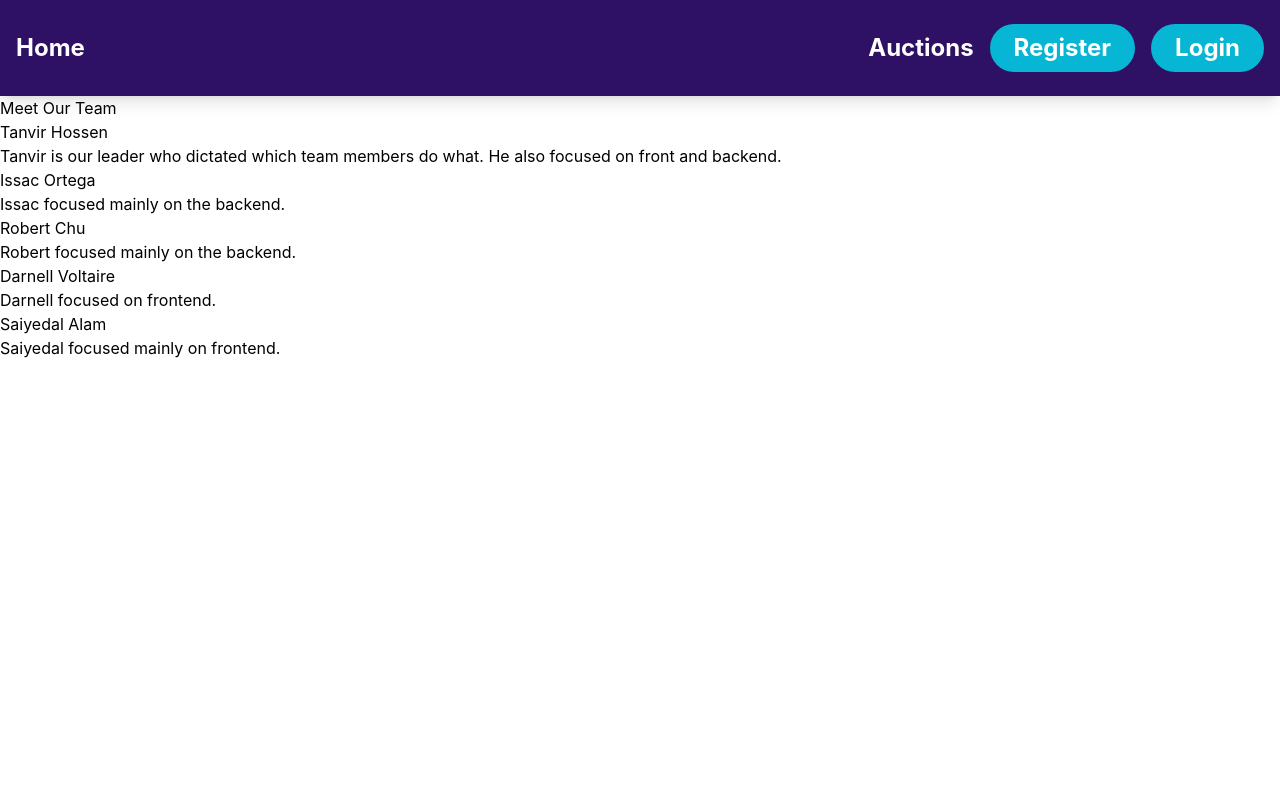
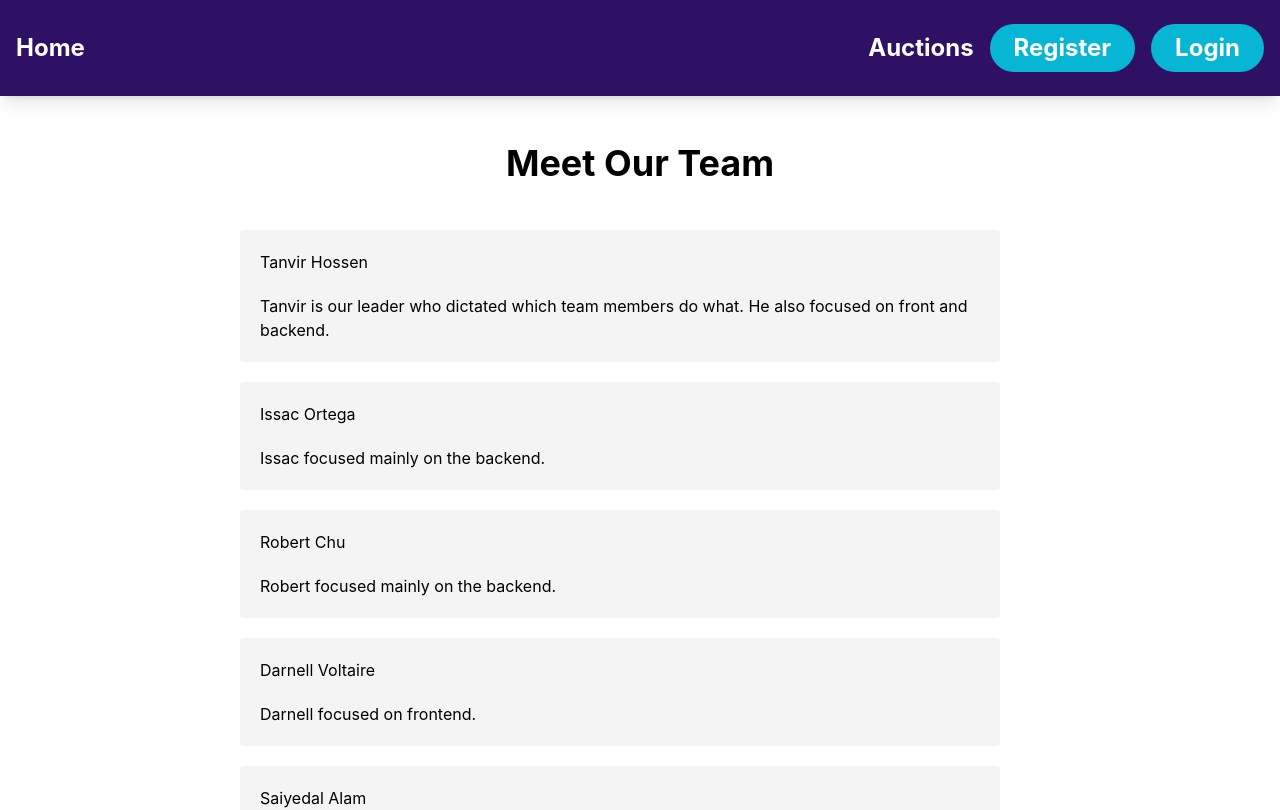
Before and after one commit to THossen/BiddersBlock, a React (Create React App) app in the folder client/: page /AboutUs in a window 1280 px wide. Shown: the top 810 px of the page. Built offline with nearby package versions, Linux system fonts and the light colour scheme; no server answers.

Commit message:
Clean up UserInfo and apply CSS to AboutUs

```diff
--- a/client/src/components/pages/About Us/AboutUs.js
+++ b/client/src/components/pages/About Us/AboutUs.js
@@ -1,29 +1,72 @@
+import React from 'react';
+
+const styles = {
+  aboutUsContainer: {
+    maxWidth: '800px',
+    margin: '0 auto',
+    padding: '40px 0',
+  },
+  aboutUsHeading: {
+    textAlign: 'center',
+    marginBottom: '40px',
+    fontSize: '36px',
+    fontWeight: 'bold',
+  },
+  teamMembersList: {
+    listStyle: 'none',
+    margin: 0,
+    padding: 0,
+  },
+  teamMemberCard: {
+    backgroundColor: '#f4f4f4',
+    borderRadius: '4px',
+    padding: '20px',
+    marginBottom: '20px',
+  },
+  teamMemberCard: {
+    backgroundColor: '#f4f4f4',
+    borderRadius: '4px',
+    padding: '20px',
+    marginBottom: '20px',
+    flexBasis: '100%',
+    marginRight: '40px',
+  },
+  teamMemberName: {
+    margin: 0,
+  },
+  teamMemberBio: {
+    marginTop: '20px',
+  },
+};
+
 const AboutUs = () => {
   return (
-    <div className="about-us-container">
-      <h1 className="about-us-heading">Meet Our Team</h1>
+    <div style={styles.aboutUsContainer}>
+      <h1 style={styles.aboutUsHeading}>Meet Our Team</h1>
       <div id="team-members-section">
-        <ul className="team-members-list">
-          <li className="team-member-card">
-            <h2 className="team-member-name">Tanvir Hossen</h2>
-            <p className="team-member-bio">Tanvir is our leader who dictated which team members do what. He also focused on front and backend.</p>
+        <ul style={styles.teamMembersList}>
+          <li style={styles.teamMemberCard}>
+            <h2 style={styles.teamMemberName}>Tanvir Hossen</h2>
+            <p style={styles.teamMemberBio}>Tanvir is our leader who dictated which team members do what. He also focused on front and backend.</p>
           </li>
-          <li className="team-member-card">
-            <h2 className="team-member-name">Issac Ortega</h2>
-            <p className="team-member-bio">Issac focused mainly on the backend.</p>
-          </li>
-          <li className="team-member-card">
-            <h2 className="team-member-name">Robert Chu</h2>
-            <p className="team-member-bio">Robert focused mainly on the backend.</p>
-          </li>
-          <li className="team-member-card">
-            <h2 className="team-member-name">Darnell Voltaire</h2>
-            <p className="team-member-bio">Darnell focused on frontend.</p>
-          </li>
-          <li className="team-member-card">
-            <h2 className="team-member-name">Saiyedal Alam</h2>
-            <p className="team-member-bio">Saiyedal focused mainly on frontend.</p>
-          </li>
+          <div style={{ display: 'flex', flexWrap: 'wrap' }}>
+            <li style={styles.teamMemberCard}>
+              <h2 style={styles.teamMemberName}>Issac Ortega</h2>
+              <p style={styles.teamMemberBio}>Issac focused mainly on the backend.</p>
+            </li>
+            <li style={styles.teamMemberCard}>
+              <h2 style={styles.teamMemberName}>Robert Chu</h2>
+              <p style={styles.teamMemberBio}>Robert focused mainly on the backend.</p>
+            </li>
+            <li style={styles.teamMemberCard}>
+              <h2 style={styles.teamMemberName}>Darnell Voltaire</h2>
+              <p style={styles.teamMemberBio}>Darnell focused on frontend.</p>
+            </li>
+            <li style={styles.teamMemberCard}>
+              <h2 style={styles.teamMemberName}>Saiyedal Alam</h2>
+              <p style={styles.teamMemberBio}>Saiyedal focused mainly on frontend.</p>
+            </li>
+          </div>
         </ul>
       </div>
     </div>
--- a/client/src/components/pages/Profile/UserInfo.js
+++ b/client/src/components/pages/Profile/UserInfo.js
@@ -1,32 +1,31 @@
 import React from 'react';
 import useAuth from "../../Providers/useAuth";
-import axios from 'axios';
-
 
 const UserInfo = () => {
   const { user } = useAuth();
   console.log(user);
 
   return (
-    <div className="rounded-lg shadow-lg w-full h-full">
-      <h2 className="text-4xl font-bold text-gray-800 md:text-5xl">
+    <div className="rounded-lg shadow-lg w-full h-full p-4">
+      <h2 className="text-4xl font-bold text-gray-800 md:text-5xl mb-4">
         User Info
       </h2>
       <div className="text-1x1 text-gray-800 text-center py-1">
-        <table>
+        <table className="w-full border-collapse">
           <tr>
-            <td text-align='center'>{user ? user.userFirstName : "First Name"} {user ? user.userLastName : "Last Name"}</td>
+            <td className="border px-4 py-2 text-left font-medium">Name:</td>
+            <td className="border px-4 py-2 text-right">{user ? user.userFirstName : "First Name"} {user ? user.userLastName : "Last Name"}</td>
           </tr>
           <tr>
-            <td align='left'>Email: </td>
-            <td align='right'>{user ? user.userEmail : "Email"}</td>
+            <td className="border px-4 py-2 text-left">Email: </td>
+            <td className="border px-4 py-2 text-right">{user ? user.userEmail : "Email"}</td>
           </tr>
           <tr>
-            <td>Address: </td>
-            <td align='right'>{user ? user.userAddress : "Address"}</td>
+            <td className="border px-4 py-2 text-left">Address: </td>
+            <td className="border px-4 py-2 text-right">{user ? user.userAddress : "Address"}</td>
           </tr>
         </table>
-        </div>
+      </div>
     </div>
   )
 }
```
